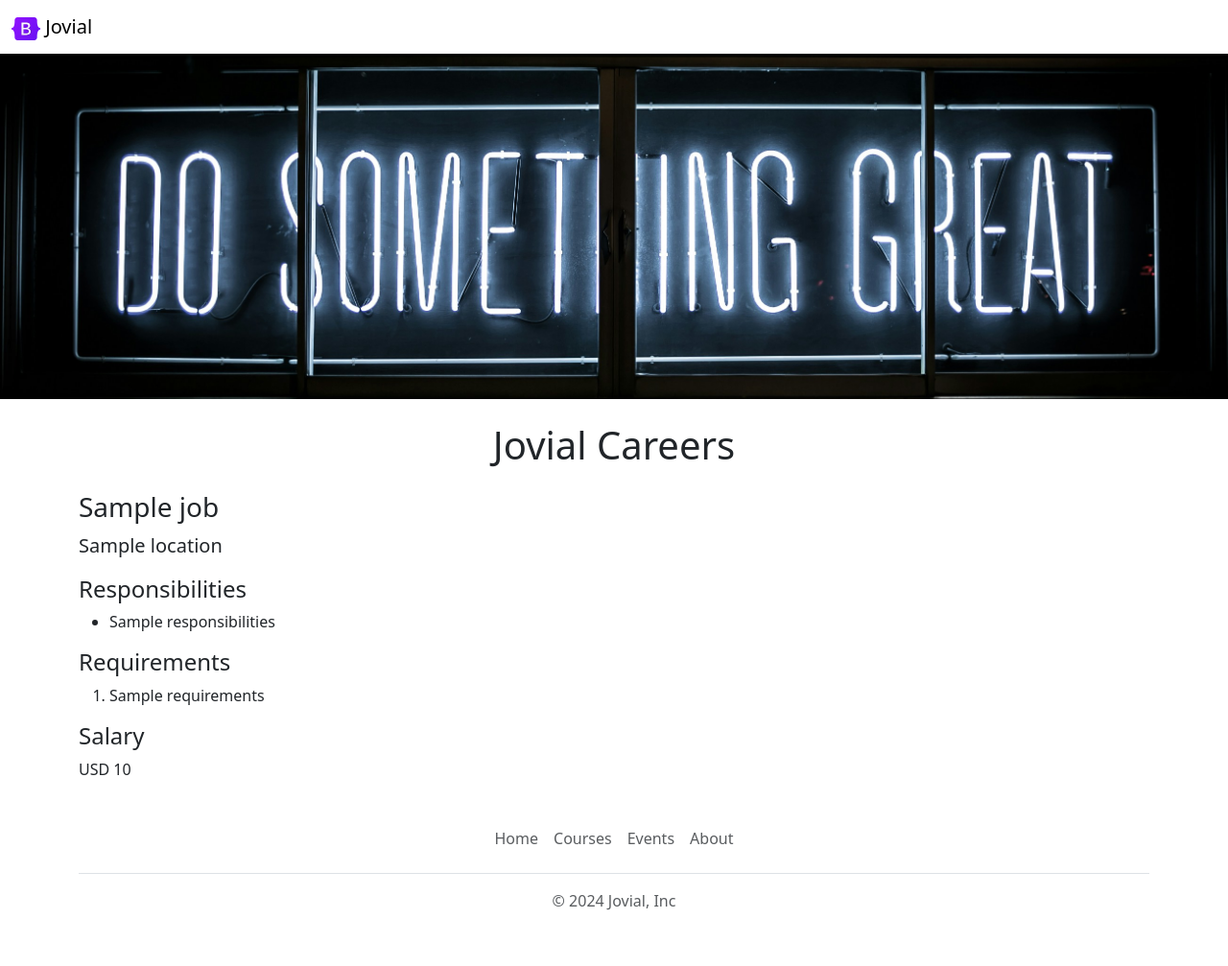
After one commit to CaedusSolo/flask-tutorial, a Flask app: template templates/jobpage.html in a window 1280 px wide. The commit adds this page. Shown: the whole page at 96% size. Run offline with Flask 3, Linux system fonts and the light colour scheme; the template is opened without the code that fills it: most values are stand-ins (such as "Sample title", 1, 10 or a date in 2020).

Commit message:
Added dynamic pages for each job

```diff
--- a/app.py
+++ b/app.py
@@ -1,9 +1,8 @@
 from flask import Flask, render_template, jsonify
-from database import load_jobs_from_db
+from database import load_jobs_from_db, load_job_from_db
 
 
 app = Flask(__name__)
-
 
 
 @app.route("/")
@@ -19,5 +18,15 @@ def list_jobs():
 
     return jsonify(jobs)
 
+
+@app.route("/jobs/<id>")
+def show_job(id):
+    job = load_job_from_db(id)
+    if not job:
+        return "Not Found", 404
+
+    return render_template("jobpage.html",job=job)
+
+
 if __name__ == "__main__":
     app.run(host="0.0.0.0",debug=True)
--- /dev/null
+++ b/templates/banner.html
@@ -0,0 +1,14 @@
+<style>
+    #banner {
+      height: 360px;
+      object-fit: cover;
+      width: 100%;
+      margin-bottom: 16px;
+    }
+  </style>
+  <img
+    src="http://127.0.0.1:5000/static/banner.jpg"
+    alt="Jovial Careers Official Picture"
+    class="img-fluid"
+    id="banner"
+  />
--- /dev/null
+++ b/templates/bootstrap.html
@@ -0,0 +1,8 @@
+<meta charset="UTF-8" />
+<meta name="viewport" content="width=device-width, initial-scale=1.0" />
+<link
+  href="https://cdn.jsdelivr.net/npm/bootstrap@5.3.3/dist/css/bootstrap.min.css"
+  rel="stylesheet"
+  integrity="sha384-QWTKZyjpPEjISv5WaRU9OFeRpok6YctnYmDr5pNlyT2bRjXh0JMhjY6hW+ALEwIH"
+  crossorigin="anonymous"
+/>
--- a/templates/jobitem.html
+++ b/templates/jobitem.html
@@ -13,10 +13,7 @@
     {% endif %}
   </div>
   <div class="col-3">
-    <a
-      type="button"
-      class="btn btn-outline-primary"
-      href="mailto:russwest496@gmail.com?subject=Application%20for%20{{job['title']}}&body=My%20name%3A%20%3CYour%20Name%20Here%3E%0D%0AMy%20resume%20link%3A%20%3CYour%20Resume%20Link%3E%0D%0AMy%20LinkedIn%20link%3A%20%3CYour%20LinkedIn%20Here%3E"
+    <a type="button" class="btn btn-outline-primary" href="/jobs/{{job['id']}}"
       >Apply</a
     >
   </div>
--- /dev/null
+++ b/templates/jobpage.html
@@ -0,0 +1,49 @@
+<!DOCTYPE html>
+<html lang="en">
+  <head>
+    <link
+      rel="apple-touch-icon"
+      sizes="180x180"
+      href="./static/favicon/apple-touch-icon.png"
+    />
+    <link
+      rel="icon"
+      type="image/png"
+      sizes="32x32"
+      href="./static/favicon/favicon-32x32.png"
+    />
+    <link
+      rel="icon"
+      type="image/png"
+      sizes="16x16"
+      href="./static/favicon/favicon-16x16.png"
+    />
+    <link rel="manifest" href="./static/favicon/site.webmanifest" />
+    {% include "bootstrap.html" %}
+    <title>{{job.title}} - Jovial Careers</title>
+  </head>
+  <body>
+    {% include 'nav.html' %}
+     {% include "banner.html" %}
+    <div class="container">
+      <h1 class="text-center mt-2 mb-4">Jovial Careers</h1>
+      <h3 class="mb-2">{{job.title}}</h3>
+      <p class="lead mt-0">{{job.location}}</p>
+      <h4>Responsibilities</h4>
+      <ul>
+        {% for line in job.responsibilities.split("\n") %}
+        <li>{{line}}</li>
+        {% endfor %}
+      </ul>
+      <h4>Requirements</h4>
+      <ol>
+        {% for line in job.requirements.split("\n") %}
+        <li>{{line}}</li>
+        {% endfor %}
+      </ol>
+      <h4>Salary</h4>
+      <p>{{job.currency}} {{job.salary}}</p>
+    </div>
+    {% include "footer.html" %}
+  </body>
+</html>
--- a/templates/nav.html
+++ b/templates/nav.html
@@ -1,15 +1,15 @@
 <nav class="navbar fixed-top shadow-sm bg-white">
   <div class="container-fluid">
-    <a href="#" class="navbar-brand">
+    <a href="/" class="navbar-brand">
       <img
-        src="static/logo.svg"
+        src="/static/logo.svg"
         alt=""
         width="30"
         height="24"
         class="d-inline-block-align-text-top"
       />
-      Bootstrap
+      Jovial
     </a>
   </div>
 </nav>
-<div style="height: 56px;"></div>
+<div style="height: 56px"></div>
```
Also changed, not shown: database.py (+12 -0 lines), templates/index.html (+8 -25 lines).
